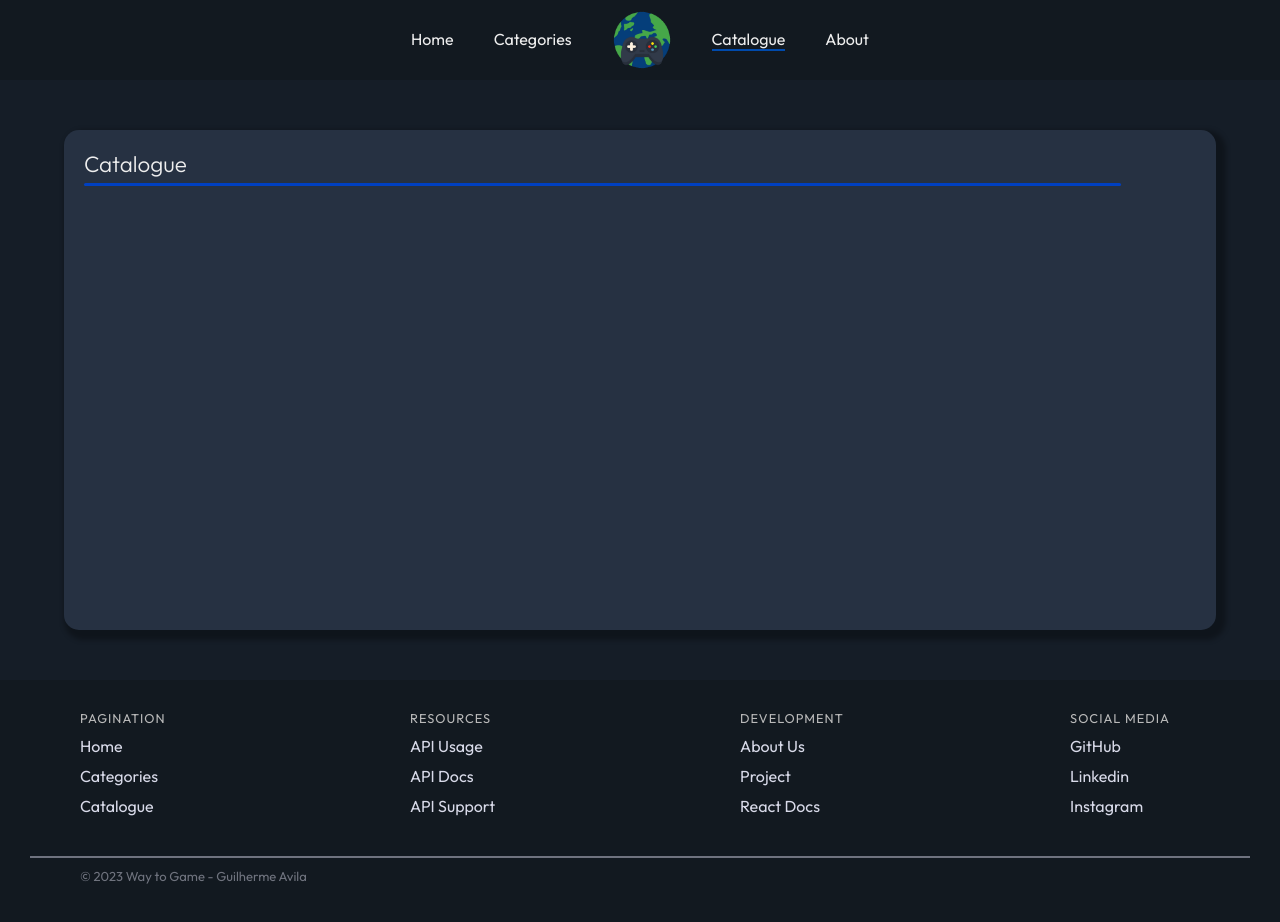
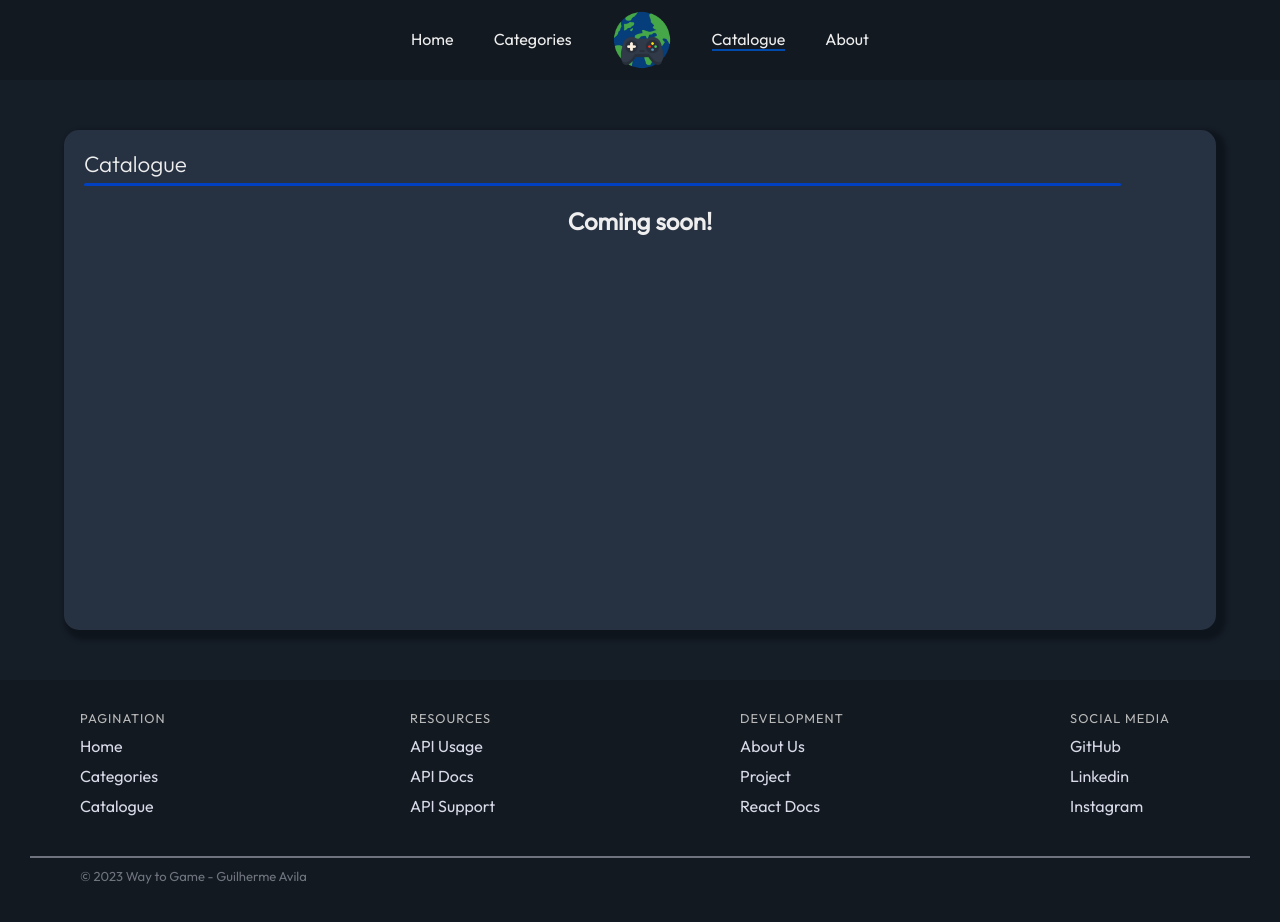
Before and after one commit to TerryKrom/waytogame, a React (Create React App) app: page /catalogue in a window 1280 px wide. Shown: the top 922 px of the page. Built offline with nearby package versions, Linux system fonts and the light colour scheme.

Commit message:
catalogue updated

```diff
--- a/src/pages/catalogue.jsx
+++ b/src/pages/catalogue.jsx
@@ -9,7 +9,10 @@ const Catalogue = () => {
         <>
             <Header></Header>
             <Separator></Separator>
-            <ContainerLg titleText={'Catalogue'}></ContainerLg>
+            <ContainerLg titleText={'Catalogue'} inside={<>
+            <br />
+                <h2 align="center">Coming soon!</h2>
+            </>}></ContainerLg>
             <Footer></Footer>
         </>
     );
```
